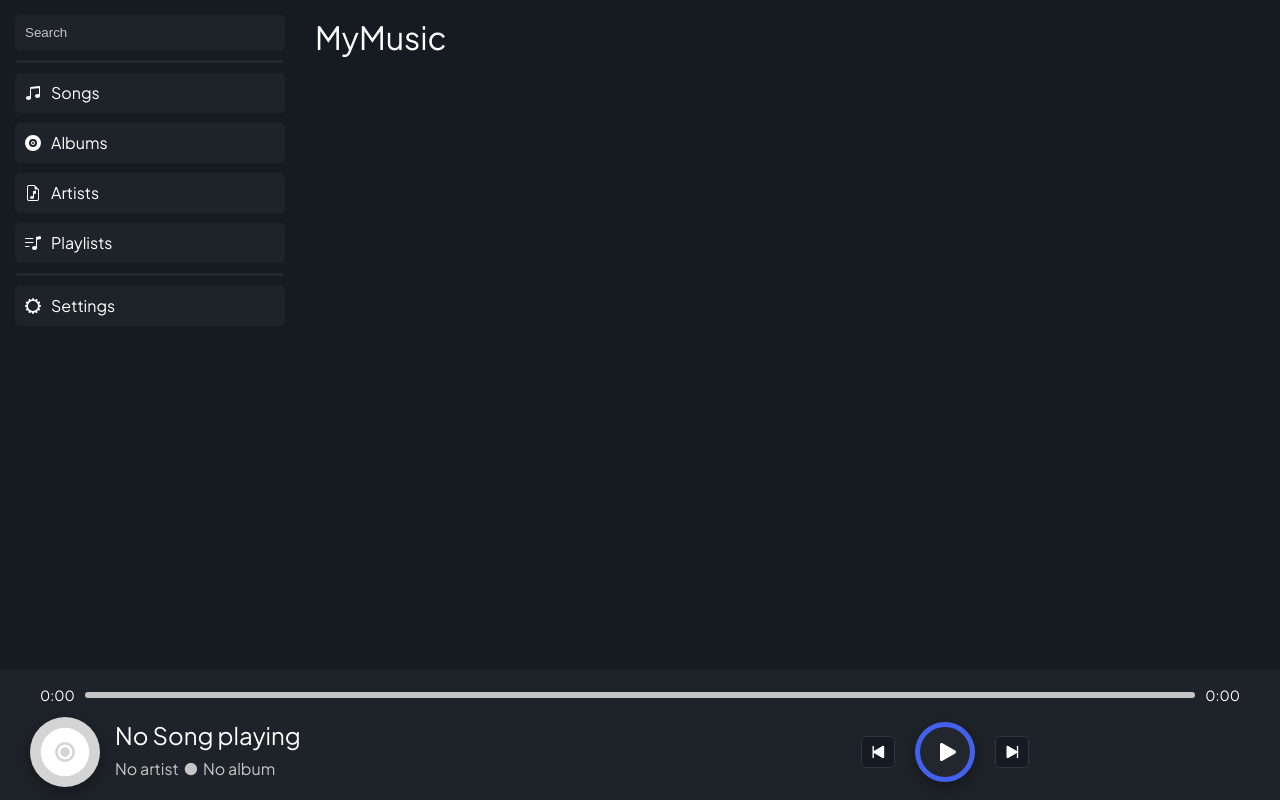
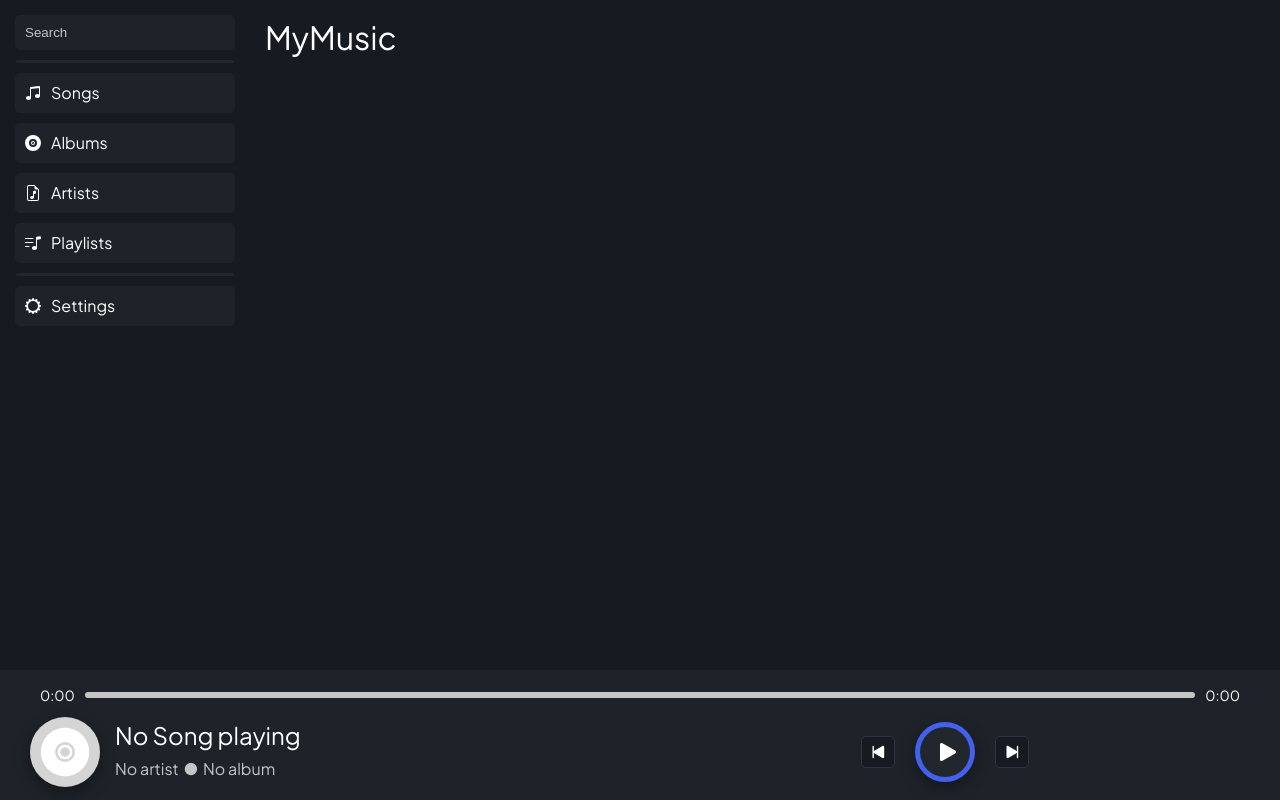
Before and after one commit to jesusalberto11/MyMusicPlayer, a React (Vite) app: page / in a window 1280 px wide. Built offline with nearby package versions, Linux system fonts and the light colour scheme.

Commit message:
Update: Now the sidebar max with its 250px

```diff
--- a/src/App.css
+++ b/src/App.css
@@ -8,7 +8,7 @@
   width: 100%;
 
   display: grid;
-  grid-template-columns: minmax(150px, 300px) auto;
+  grid-template-columns: minmax(150px, 250px) auto;
   grid-template-rows: minmax(auto, calc(100vh - 130px)) 130px;
   grid-template-areas: "sidebar main" "player player";
 }
```
